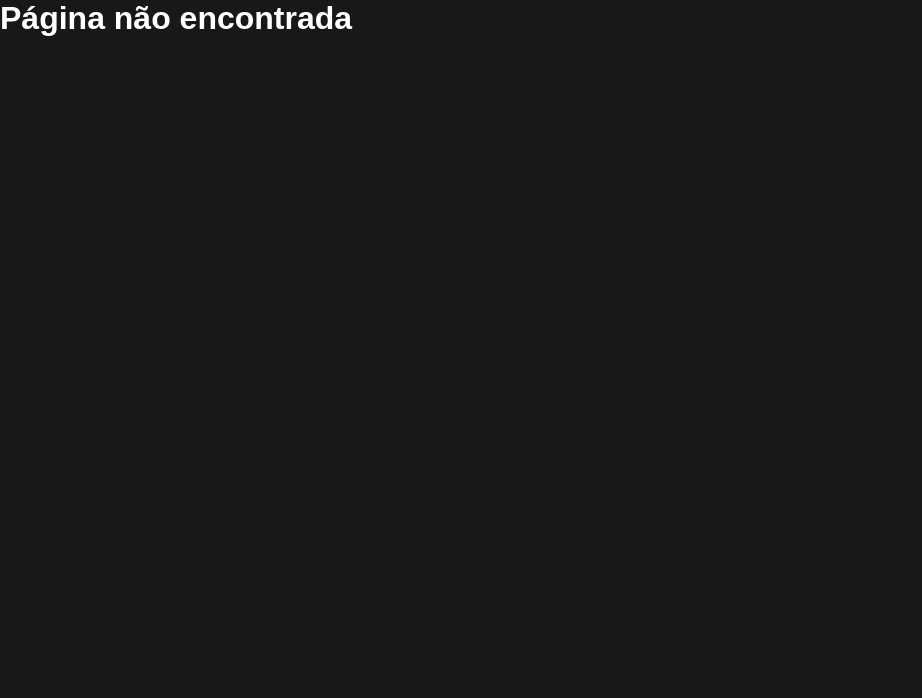
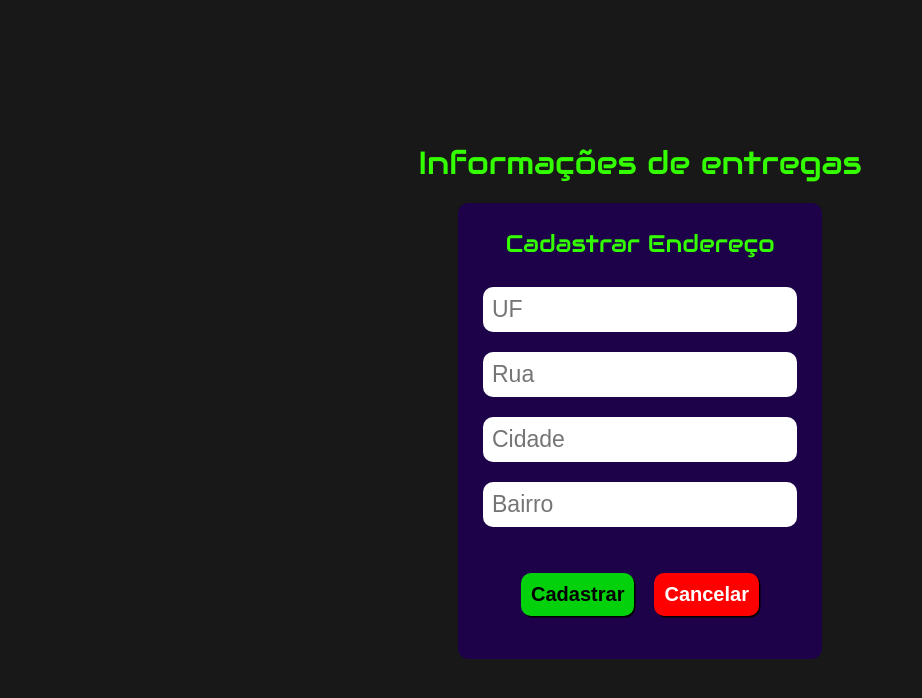
Before and after one commit to RamonBosi/heroku-front-end, a React (Create React App) app in the folder heroku-front-end/: page /deliveryInformation/address/user/1/create in a window 1280 px wide. Shown: the top 698 px of the page, without its empty margins (0-922 px from the left). Built offline with nearby package versions, Linux system fonts and the light colour scheme.

Commit message:
Creating address form

```diff
--- /dev/null
+++ b/heroku-front-end/src/Projects/DeliveryInformation/components/AddressForm/index.js
@@ -0,0 +1,19 @@
+import Form from "../Form";
+
+export default function AddressForm(){
+    return(
+        <Form>
+            <h2>Cadastrar Endereço</h2>
+            <div className="form-input">
+                <input type = 'text' placeholder="UF"/>
+                <input type = 'text' placeholder="Rua"/>
+                <input type = 'text' placeholder="Cidade"/>
+                <input type = 'text' placeholder="Bairro"/>
+            </div>
+            <div className="form-btn">
+                <button className="form-btn-activate">Cadastrar</button>
+                <button className="form-btn-cancel">Cancelar</button>
+            </div>
+        </Form>
+    )
+}
--- a/heroku-front-end/src/Projects/DeliveryInformation/components/Login/index.js
+++ b/heroku-front-end/src/Projects/DeliveryInformation/components/Login/index.js
@@ -12,7 +12,7 @@ export default function Login(){
                 <button className = 'form-btn-activate'>Login</button>
             </div>
             <div>
-                <p>Não tem uma conta ? <Link to = 'user/create/new'>Clique aqui</Link></p>
+                <p>Não tem uma conta ? <Link to = 'user/create'>Clique aqui</Link></p>
             </div>
         </Form>
     )
--- a/heroku-front-end/src/Projects/DeliveryInformation/index.js
+++ b/heroku-front-end/src/Projects/DeliveryInformation/index.js
@@ -1,13 +1,18 @@
 import { Routes, Route } from 'react-router-dom'
 import Login from './components/Login'
 import UserForm from './components/UserForm'
+import AddressForm from './components/AddressForm'
 import './styles/index.scss'
 
 export default function DeliveryInformation(){
     return (
         <Routes>
             <Route path = '/' element = {<Login/>}/>
-            <Route path = 'user/:action/:idUser' element = {<UserForm/>}/>
+            <Route path = 'user/create' element = {<UserForm/>}/>
+            <Route path = 'user/:idUser/update' element = {<UserForm/>}/>
+            <Route path = 'address/user/:idUser/create' element = {<AddressForm/>}/>
+            <Route path = 'address/user/:idUser/update/:idAddress' element = {<AddressForm/>}/>
+
             <Route path = '*' element = {<h1 style={{color: 'rgba(255,255,255,1)'}}>Página não encontrada</h1>}/>
         </Routes>
     )
```
